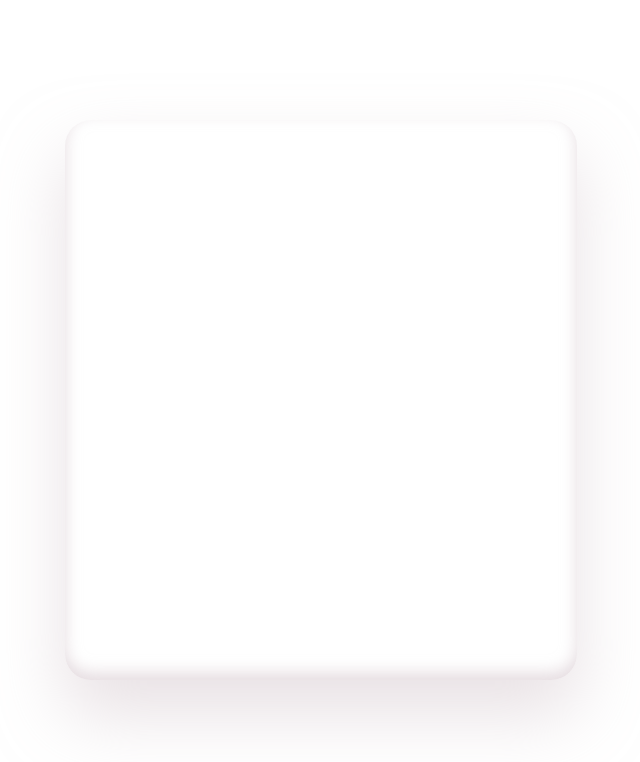
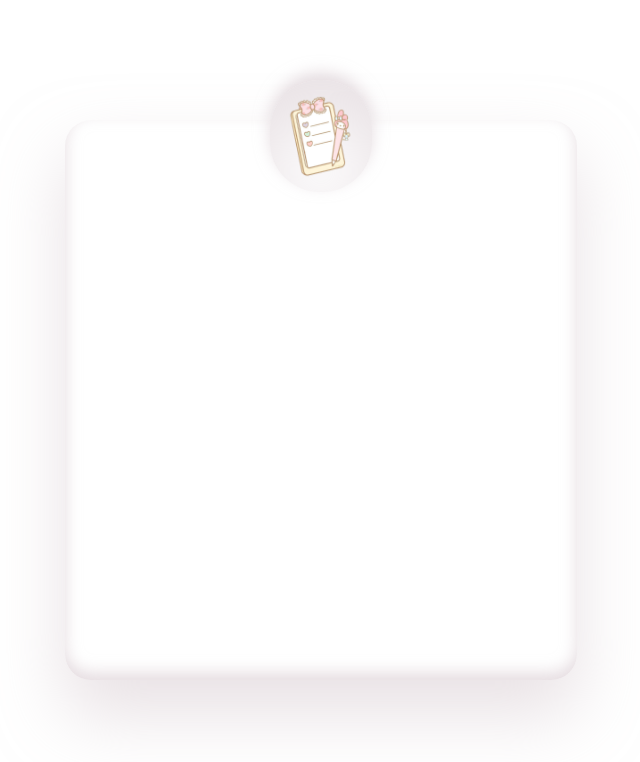
Before and after one commit to rnimisha/react_todo, a React (Create React App) app: page / in a window 1280 px wide. Shown: the top 762 px of the page, without its empty margins (319-959 px from the left). Built offline with nearby package versions, Linux system fonts and the light colour scheme.

Commit message:
icon css added

```diff
--- a/src/components/Todo.js
+++ b/src/components/Todo.js
@@ -4,8 +4,10 @@ import './style.css';
 const Todo = () => {
   return (
     <>
-    <div class ='todo-container'>
-
+    <div className ='todo-container'>
+        <div className="todo-top-icon-container">
+            <img className="todo-icon" src="images/todo-cute-icon.png" alt="" />
+        </div>
     </div>
     </>
   )
--- a/src/components/style.css
+++ b/src/components/style.css
@@ -6,8 +6,27 @@
     align-content: center;
     margin: auto;
     margin-top: 15vh;
-
+    position: relative;
     background-color: rgba(255, 255, 255, 1);
     border-radius: 26px;
     box-shadow: 0px 35px 68px 0px rgba(212, 197, 203, 0.5), inset 0px -7px 16px 0px rgba(212, 197, 203, 0.6), inset 0px 11px 28px 0px rgb(255, 255, 255);
 }
+
+.todo-top-icon-container{
+    position: absolute;
+    width: 20%;
+    height: 20%;
+    background-color: rgba(255, 255, 255, 1);
+    top: -40px;
+    left: 40%;
+    border-radius: 50px;
+    box-shadow: inset 0px 35px 68px 0px rgba(212, 197, 203, 0.5), 0px -7px 16px 0px rgba(212, 197, 203, 0.6),  0px 11px 28px 0px rgb(255, 255, 255);
+
+}
+
+.todo-icon{
+    margin-left: 10%;
+    max-width: 80%;
+    height: 80%;
+    margin-top: 10%;
+}
```
Also changed, not shown: public/images/todo-cute-icon.png (added).
